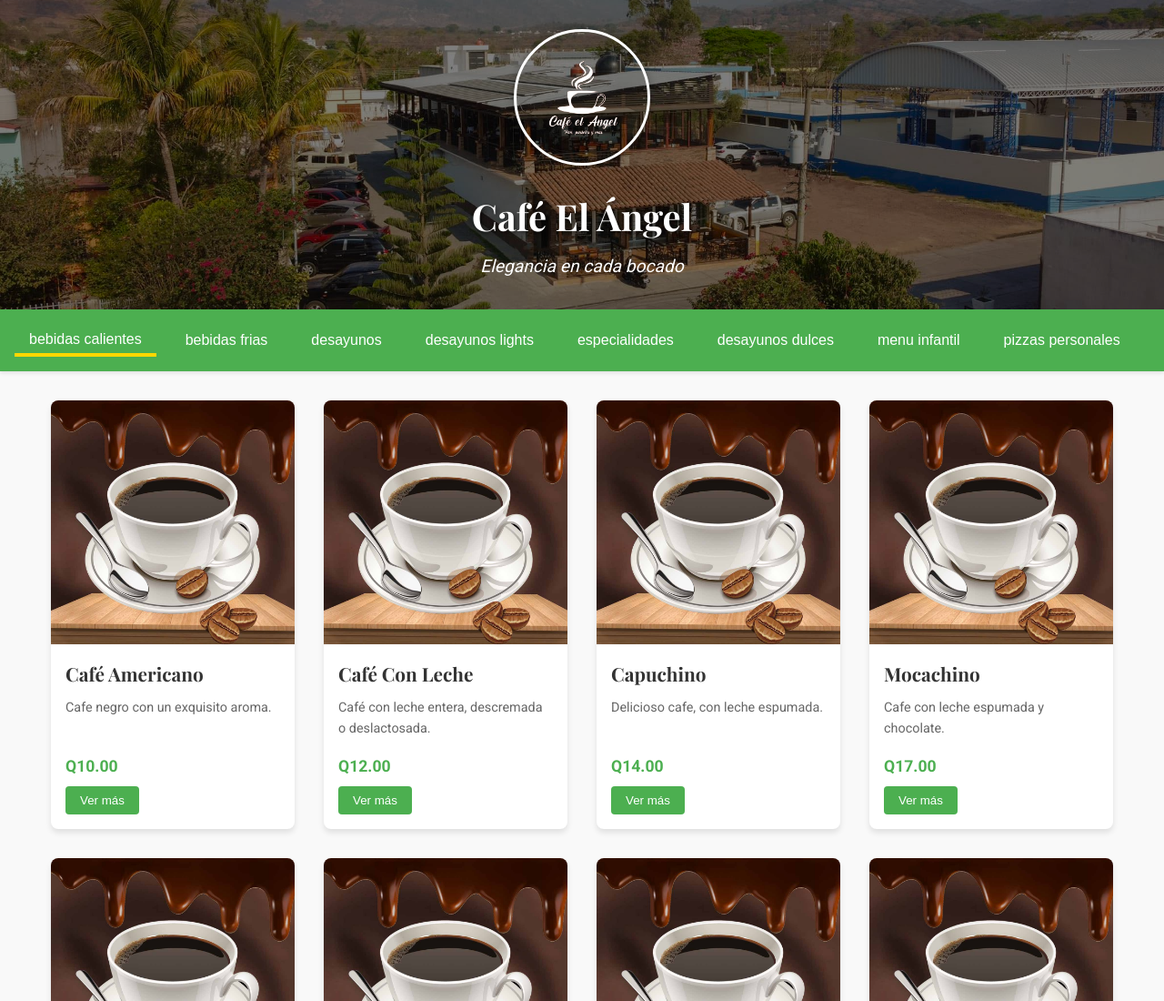
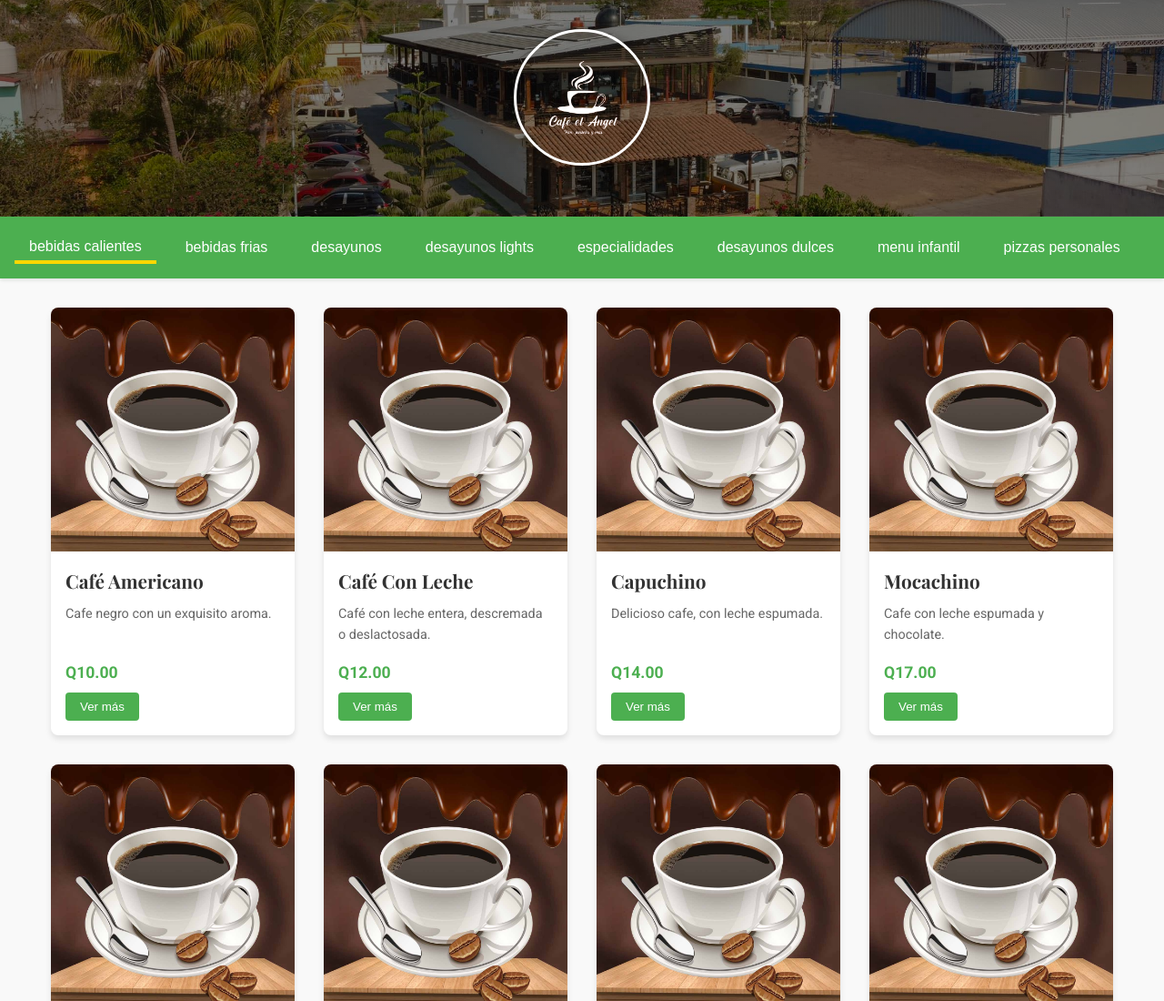
Before and after one commit to aleosorio22/menu-el-angel, a plain HTML site: page index.html in a window 1280 px wide. Shown: the top 1100 px of the page at 91% size. Drawn offline with nearby package versions, Linux system fonts and the light colour scheme.

```diff
--- a/index.html
+++ b/index.html
@@ -12,8 +12,6 @@
     <header>
         <div class="header-content">
             <img src="img/white.logo-nobg.png" alt="Logo Café El Ángel" class="logo">
-            <h1>Café El Ángel</h1>
-            <p class="subtitle">Elegancia en cada bocado</p>
         </div>
     </header>
     <nav id="menu-nav">
```
